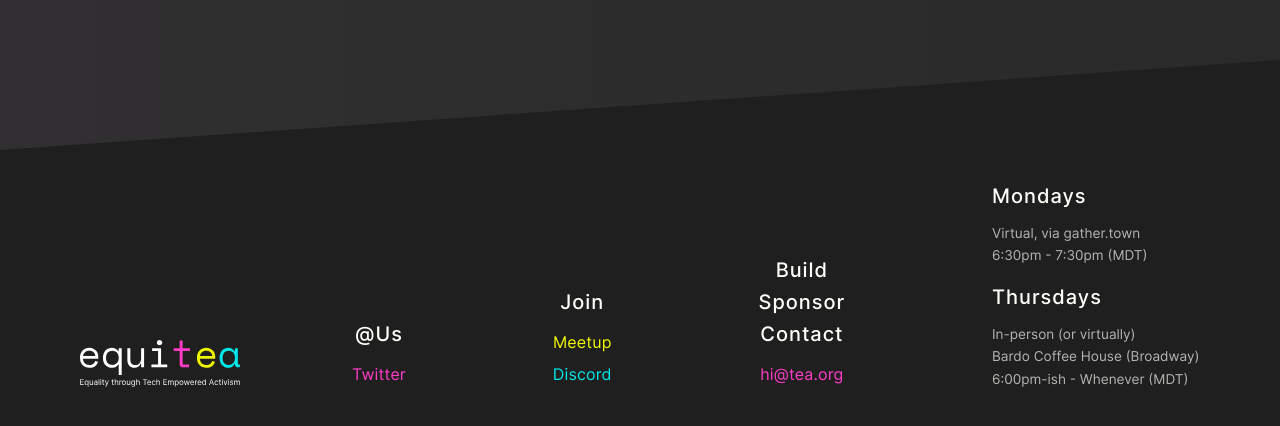
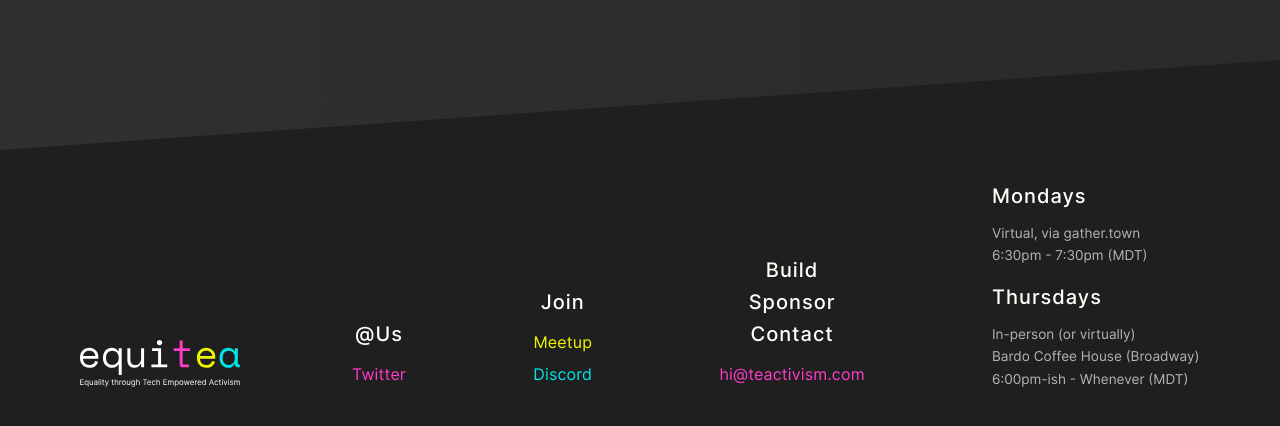
Before and after one commit to Tech-Empowered-Activism/TEA-Website, a Next.js app: page / in a window 1280 px wide. Shown: the part 4730-5156 px from the top of the page. Built offline with nearby package versions, Linux system fonts and the light colour scheme.

Commit message:
fixes links in footer

```diff
--- a/components/Footer/Footer.tsx
+++ b/components/Footer/Footer.tsx
@@ -27,7 +27,7 @@ const Footer = () => {
                   }}
                   rel="noopener noreferrer"
                   target="_blank"
-                  href="#"
+                  href="https://twitter.com/equitea_denver"
                 >
                   Twitter
                 </a>
@@ -53,7 +53,7 @@ const Footer = () => {
                   }}
                   rel="noopener noreferrer"
                   target="_blank"
-                  href="https://discord.gg/UEeJVDAx"
+                  href="https://discord.gg/44brbQVDdB"
                 >
                   Discord
                 </a>
@@ -69,10 +69,9 @@ const Footer = () => {
                     transition: 'var(--color-transition)',
                   }}
                   rel="noopener noreferrer"
-                  target="_blank"
-                  href="https://www.meetup.com/tech-against-late-stage-capitalism/"
+                  href="mailto:hi@teactivism.com"
                 >
-                  hi@tea.org
+                  hi@teactivism.com
                 </a>
               </div>
 
```
